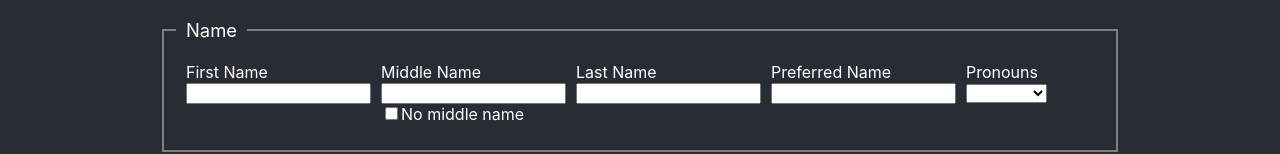
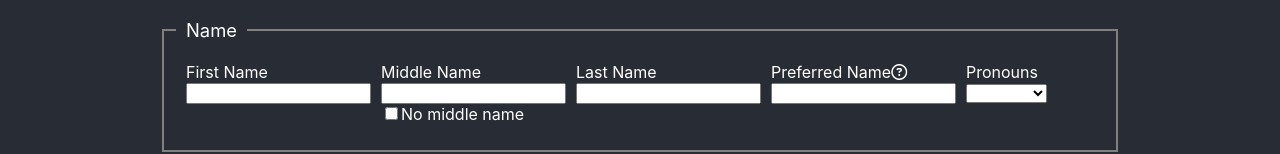
Before and after one commit to kristenkinnearohlmann/breeze-lakes-point-frontend, a React (Create React App) app: page /registration in a window 1280 px wide. Shown: the part 131-285 px from the top of the page. Built offline with nearby package versions, Linux system fonts and the light colour scheme; a web font is replaced by a local one.

Commit message:
Added reference for Font Awesome and information icon to Registration form

```diff
--- a/public/index.html
+++ b/public/index.html
@@ -27,6 +27,7 @@
     <link rel="preconnect" href="https://fonts.googleapis.com">
     <link rel="preconnect" href="https://fonts.gstatic.com" crossorigin>
     <link href="https://fonts.googleapis.com/css2?family=Over+the+Rainbow&display=swap" rel="stylesheet">
+    <script src="https://kit.fontawesome.com/7030bba686.js" crossorigin="anonymous"></script>
     <title>Breeze Lakes Point</title>
   </head>
   <body>
--- a/src/components/Registration.js
+++ b/src/components/Registration.js
@@ -56,7 +56,7 @@ class Registration extends Component {
                                 <input type="text" name="last_name" id="last_name" value={this.state.last_name} onChange={this.handleonChange} />
                             </p>
                             <p>
-                                <label htmlFor="preferred_name">Preferred Name</label><br/>
+                                <label htmlFor="preferred_name">Preferred Name</label><i class="far fa-question-circle"></i><br/>
                                 <input type="text" name="preferred_name" id="preferred_name" value={this.state.preferred_name} onChange={this.handleonChange} />
                             </p>
                             <p>
```
